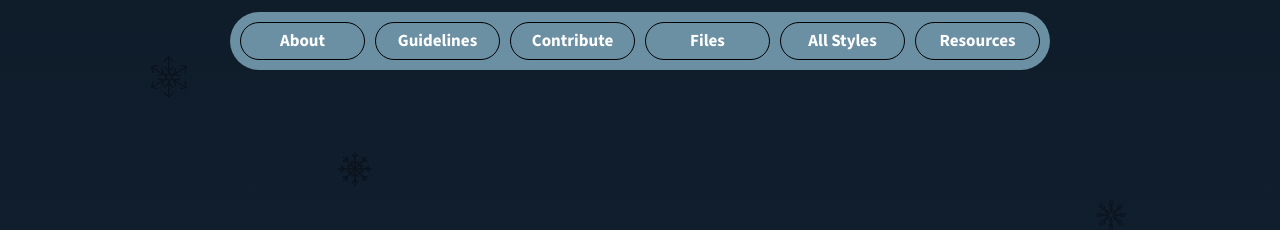
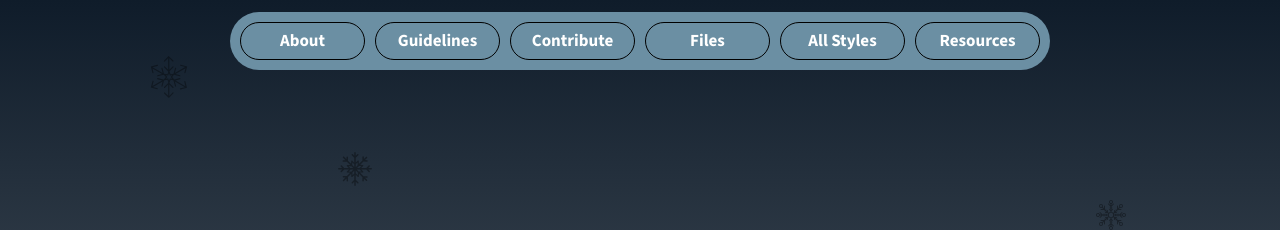
Before and after one commit to Chelsea-Saunders/stylestage-sass, a plain HTML site: page index.html in a window 1280 px wide. Shown: the top 230 px of the page. Drawn offline with nearby package versions, Linux system fonts and the light colour scheme; a web font is replaced by a local one.

Commit message:
Gradient fix b2f86bab5dbd1ecf60d03ed56608066b368398e2

```diff
--- a/style.css
+++ b/style.css
@@ -159,7 +159,7 @@ html {
 
 body {
   /* gradient added for bkgnd */
-  background: linear-gradient(180deg, #0f1c2a 0%, #1e2f44 40%, #2b4a63 70%, #6b8fa3 100%);
+  background: linear-gradient(180deg, #0f1c2a 0%, #E6E9EB 30%, #E6E9EB 70%, #0f1c2a 100%);
   scroll-behavior: smooth !important;
   background-color: var(--color-background);
   color: var(--color-text);
```
